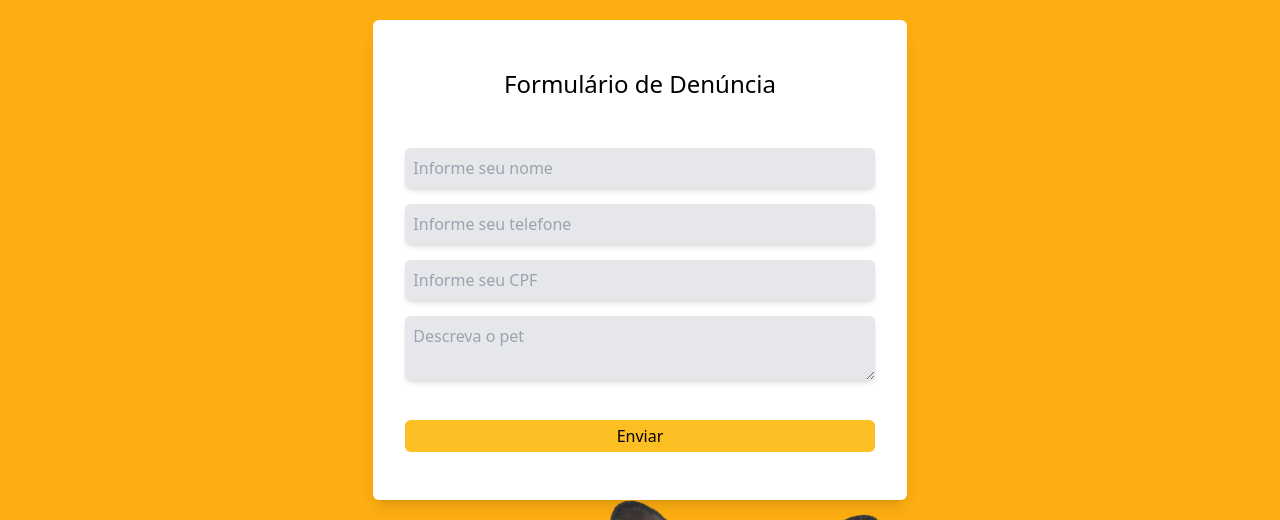
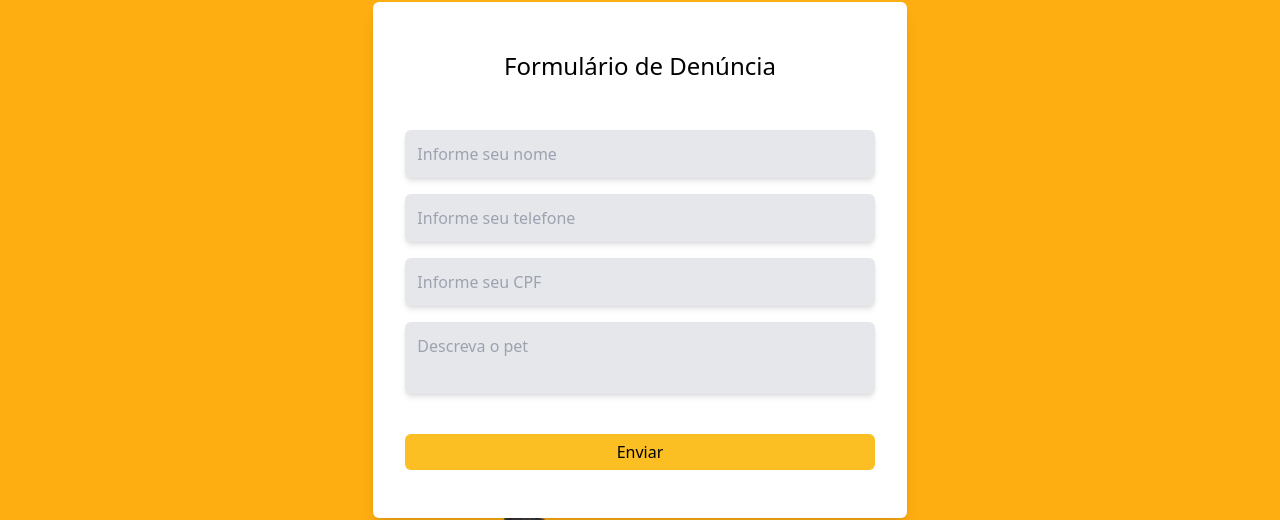
Before and after one commit to moraiskaua/front-end-saving-pets, a Next.js app: page /report in a window 1280 px wide. Shown: the part 940-1460 px from the top of the page. Built offline with nearby package versions, Linux system fonts and the light colour scheme.

Commit message:
refact: removing unnecessary lines of code

```diff
--- a/src/components/FormButton.tsx
+++ b/src/components/FormButton.tsx
@@ -6,7 +6,7 @@ const FormButton = ({ text }: FormsButtonProps) => {
   return (
     <button
       type="submit"
-      className="bg-amber-400 pt-1 pb-1 mt-6 rounded-md font-medium transition-all hover:-translate-y-1 hover:bg-[#FEAE11] cursor-pointer"
+      className="bg-amber-400 py-1.5 mt-6 rounded-md font-medium transition-all hover:-translate-y-1 hover:bg-[#FEAE11] cursor-pointer"
     >
       {text}
     </button>
--- a/src/components/FormInput.tsx
+++ b/src/components/FormInput.tsx
@@ -4,8 +4,11 @@ interface FormInputProps extends InputHTMLAttributes<HTMLInputElement> {}
 
 const FormInput = (props: FormInputProps) => {
   return (
-    <input className="bg-gray-200 pr-2 pl-2 pt-2 pb-2 rounded-md shadow-md
-    hover:placeholder:text-black placeholder:text-gray-400 focus:outline-none" {...props} />
+    <input
+      className="bg-gray-200 p-3 rounded-md shadow-md
+    hover:placeholder:text-black placeholder:text-gray-400 focus:outline-none"
+      {...props}
+    />
   );
 };
 
--- a/src/components/FormTextBox.tsx
+++ b/src/components/FormTextBox.tsx
@@ -4,8 +4,11 @@ interface FormTextBoxProps extends InputHTMLAttributes<HTMLTextAreaElement> {}
 
 const FormTextBox = (props: FormTextBoxProps) => {
   return (
-    <textarea className="bg-gray-200 pr-2 pl-2 pt-2 pb-2 rounded-md shadow-md
-    hover:placeholder:text-black placeholder:text-gray-400 focus:outline-none" {...props} />
+    <textarea
+      className="bg-gray-200 p-3 rounded-md shadow-md
+    hover:placeholder:text-black placeholder:text-gray-400 focus:outline-none resize-none"
+      {...props}
+    />
   );
 };
 
--- a/src/pages/about.tsx
+++ b/src/pages/about.tsx
@@ -4,8 +4,7 @@ const About = () => {
   return (
     <>
       <Banner text="Conheça um pouco da nossa história!" title="Sobre Nós" />
-      <section className="min-h-screen">
-      </section>
+      <section className="min-h-screen"></section>
     </>
   );
 };
--- a/src/pages/report.tsx
+++ b/src/pages/report.tsx
@@ -10,8 +10,8 @@ const Report = () => {
         text="Nunca deixe para amanhã o Pet que você pode salvar hoje!"
         title="Denuncie"
       />
-      <section className="min-h-screen bg-[#FEAE11] bg-report-forms flex justify-center items-center">
-        <form className="bg-white shadow-lg pt-12 pb-12 pr-8 pl-8 rounded-md flex flex-col gap-4 w-5/12">
+      <section className="min-h-screen bg-[#FEAE11] bg-report-forms flex justify-center items-center bg-bottom bg-no-repeat shadow-xl">
+        <form className="bg-white shadow-lg py-12 px-8 rounded-md flex flex-col gap-4 w-5/12">
           <h1 className="text-2xl mb-8 text-center">Formulário de Denúncia</h1>
           <FormInput placeholder="Informe seu nome" required />
           <FormInput placeholder="Informe seu telefone " required />
```
